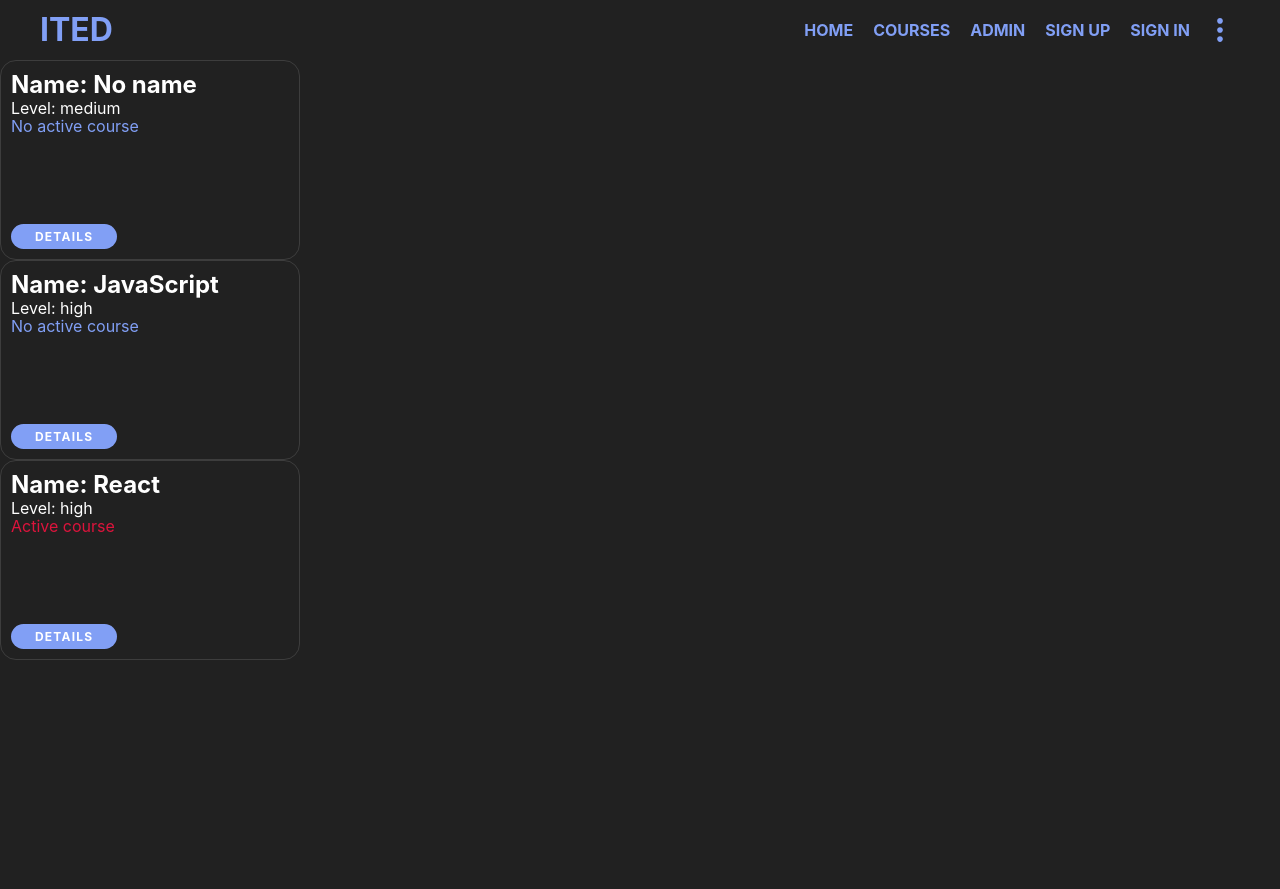
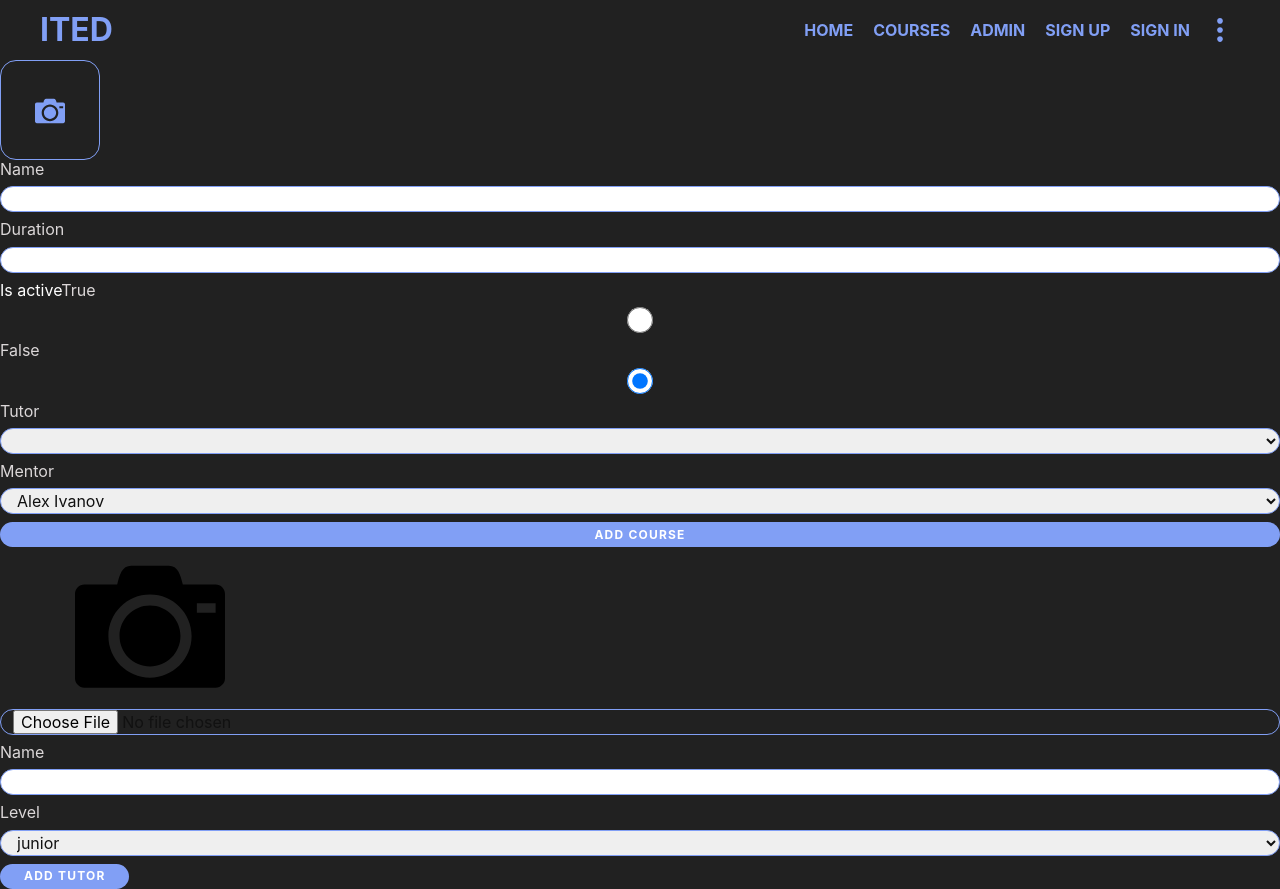
Before and after one commit to BootCampGoIT/React_44, a React (Create React App) app: page / in a window 1280 px wide. Before the commit the page ends 800 px from the top, so only its background shows below. Built offline with nearby package versions, Linux system fonts and the light colour scheme.

Commit message:
added lesson

```diff
--- a/src/Components/courses/Courses.js
+++ b/src/Components/courses/Courses.js
@@ -1,13 +1,12 @@
 import React from "react";
-import { data } from "../../data/data";
 import CoursesForm from "./coursesForm/CoursesForm";
 import CoursesList from "./coursesList/CoursesList";
 
-const Courses = () => {
+const Courses = ({ courses, tutors, addCourse, deleteCourse }) => {
   return (
     <>
-      <CoursesForm />
-      <CoursesList courses={data.courses} />
+      <CoursesForm addCourse={addCourse} tutors={tutors}/>
+      <CoursesList courses={courses} deleteCourse={deleteCourse} />
     </>
   );
 };
--- a/src/Components/courses/coursesForm/CoursesForm.js
+++ b/src/Components/courses/coursesForm/CoursesForm.js
@@ -1,7 +1,138 @@
-import React from "react";
+import React, { Component } from "react";
+import { CourseFormContainer } from "./CoursesFormStyled";
+import sprite from "../../../icons/courses/sprite.svg";
+import { toDataURL } from "../../../helpers/imgToBase64";
 
-const CoursesForm = () => {
-  return <></>;
+const mentors = ["Alex Ivanov", "Igor Petrov"];
+
+const initialState = {
+  avatar: "",
+  courseName: "",
+  duration: "",
+  isActive: false,
+  mentor: mentors[0],
 };
 
+class CoursesForm extends Component {
+  state = {
+    ...initialState,
+    tutor: this.props.tutors[0],
+  };
+
+  onHandleChange = (e) => {
+    const { type, value, name } = e.target;
+    if (type === "radio") {
+      this.setState((prev) => ({ [name]: !prev[name] }));
+      return;
+    }
+    if (type === "file") {
+      toDataURL(e.target).then((avatar) => this.setState({ [name]: avatar }));
+      return;
+    }
+    this.setState({ [name]: value });
+  };
+
+  onHandleSubmit = (e) => {
+    e.preventDefault();
+    this.props.addCourse(this.state);
+    this.setState({ ...initialState, tutor: this.props.tutors[0] });
+  };
+  render() {
+    return (
+      <CourseFormContainer onSubmit={this.onHandleSubmit}>
+        <label className='courseFormAvatarLabel'>
+          {this.state.avatar ? (
+            <img src={this.state.avatar} alt={this.state.courseName} />
+          ) : (
+            <svg className='courseFormAvatarIcon'>
+              <use href={sprite + "#icon-camera"} />
+            </svg>
+          )}
+          <input
+            id='dfghjk'
+            type='file'
+            onChange={this.onHandleChange}
+            name='avatar'
+            className='courseFormAvatarInput'
+          />
+        </label>
+
+        <label>
+          Name
+          <input
+            type='text'
+            onChange={this.onHandleChange}
+            value={this.state.courseName}
+            name='courseName'
+          />
+        </label>
+        <label>
+          Duration
+          <input
+            type='text'
+            onChange={this.onHandleChange}
+            value={this.state.duration}
+            name='duration'
+          />
+        </label>
+        <div>
+          Is active
+          <label>
+            True
+            <input
+              type='radio'
+              onChange={this.onHandleChange}
+              name='isActive'
+              checked={this.state.isActive}
+            />
+          </label>
+          <label>
+            False
+            <input
+              type='radio'
+              onChange={this.onHandleChange}
+              name='isActive'
+              checked={!this.state.isActive}
+            />
+          </label>
+          <label>
+            Tutor
+            <select
+              onChange={this.onHandleChange}
+              name='tutor'
+              value={this.state.tutor}>
+              {this.props.tutors.map((tutor) => (
+                <option key={tutor.id} value={tutor.name}>
+                  {tutor.name}
+                </option>
+              ))}
+            </select>
+          </label>
+          <label>
+            Mentor
+            <select
+              onChange={this.onHandleChange}
+              name='tutor'
+              value={this.state.mentor}>
+              {mentors.map((mentor) => (
+                <option key={mentor} value={mentor}>
+                  {mentor}
+                </option>
+              ))}
+            </select>
+          </label>
+        </div>
+        <button type='submit'>Add course</button>
+      </CourseFormContainer>
+    );
+  }
+}
+
 export default CoursesForm;
+
+// const obj = {
+//   "x": 10,
+// };
+
+// console.log(obj.x)
+// console.log(obj["x"])
--- /dev/null
+++ b/src/Components/courses/coursesForm/CoursesFormStyled.js
@@ -0,0 +1,32 @@
+import styled from "styled-components";
+
+export const CourseFormContainer = styled.form`
+  display: flex;
+  flex-direction: column;
+  .courseFormAvatarLabel {
+    width: 100px;
+    height: 100px;
+    border: 1px solid ${({ theme }) => theme.colors.main};
+    border-radius: 16px;
+    transition: all 300ms linear;
+    display: flex;
+    justify-content: center;
+    align-items: center;
+    overflow: hidden;
+    &:hover {
+      background-color: ${({ theme }) => theme.colors.active};
+      cursor: pointer;
+    }
+    &:hover .courseFormAvatarIcon {
+      fill: ${({ theme }) => theme.colors.primary};
+    }
+    .courseFormAvatarIcon {
+      width: 30px;
+      height: 30px;
+      fill: ${({ theme }) => theme.colors.main};
+    }
+  }
+  .courseFormAvatarInput {
+    display: none;
+  }
+`;
--- a/src/Components/courses/coursesList/CoursesList.js
+++ b/src/Components/courses/coursesList/CoursesList.js
@@ -2,17 +2,24 @@ import React from "react";
 import PropTypes from "prop-types";
 import CourseListItem from "./courseListItem/CourseListItem";
 
-const CoursesList = ({ courses }) => {
+const CoursesList = ({ courses, deleteCourse }) => {
   return (
     <ul className='flexList'>
-      {courses.map(({ name, level, id, isActive }) => (
-        <CourseListItem
-          key={id}
-          name={name}
-          level={level}
-          isActive={isActive}
-        />
-      ))}
+      {courses.map(
+        ({ avatar, courseName, id, isActive, duration, mentor, tutor }) => (
+          <CourseListItem
+            key={id}
+            avatar={avatar}
+            courseName={courseName}
+            isActive={isActive}
+            duration={duration}
+            mentor={mentor}
+            tutor={tutor}
+            deleteCourse={deleteCourse}
+            id={id}
+          />
+        )
+      )}
     </ul>
   );
 };
--- a/src/Components/courses/coursesList/courseListItem/CourseListItem.js
+++ b/src/Components/courses/coursesList/courseListItem/CourseListItem.js
@@ -2,16 +2,32 @@ import React from "react";
 import PropTypes from "prop-types";
 import { CourseListItemContainer } from "./CourseListItemStyled";
 
-const CourseListItem = ({ name, level, isActive }) => {
+const CourseListItem = ({
+  avatar,
+  courseName,
+  id,
+  isActive,
+  duration,
+  mentor,
+  tutor,
+  deleteCourse,
+}) => {
+  const deleteItem = () => deleteCourse(id);
   return (
     <CourseListItemContainer isActive={isActive}>
-      <h2>Name: {name || "No name"}</h2>
-      <p>Level: {level}</p>
+      <h2>{courseName || "No name"}</h2>
+      <img src={avatar} alt={courseName} />
+      <p>Mentor: {mentor}</p>
+      <p>Tutor: {tutor}</p>
+      <p>Duration: {duration}</p>
       <p className='courseListItemStatus'>
         {isActive ? "Active course" : "No active course"}
       </p>
       <div className='courseDetails'>
         <button type='button'> Details</button>
+        <button type='button' onClick={deleteItem}>
+          Delete
+        </button>
       </div>
     </CourseListItemContainer>
   );
--- a/src/Components/main/Main.js
+++ b/src/Components/main/Main.js
@@ -1,12 +1,42 @@
-import React from "react";
+import React, { Component } from "react";
 import Courses from "../courses/Courses";
+import Tutors from "../tutors/Tutors";
+import { v4 as uuidv4 } from "uuid";
 
-const Main = () => {
-  return (
-    <main>
-      <Courses />
-    </main>
-  );
-};
+class Main extends Component {
+  state = {
+    tutors: [],
+    courses: [],
+  };
+
+  addTutor = (tutor) => {
+    this.setState((prev) => ({
+      tutors: [...prev.tutors, { ...tutor, id: uuidv4() }],
+    }));
+  };
+  addCourse = (course) =>
+    this.setState((prev) => ({
+      courses: [...prev.courses, { ...course, id: uuidv4() }],
+    }));
+
+  deleteCourse = (id) =>
+    this.setState((prev) => ({
+      courses: prev.courses.filter((course) => course.id !== id),
+    }));
+
+  render() {
+    return (
+      <main>
+        <Courses
+          courses={this.state.courses}
+          tutors={this.state.tutors}
+          addCourse={this.addCourse}
+          deleteCourse={this.deleteCourse}
+        />
+        <Tutors addTutor={this.addTutor} />
+      </main>
+    );
+  }
+}
 
 export default Main;
--- /dev/null
+++ b/src/Components/tutors/TutorForm.js
@@ -0,0 +1,74 @@
+import React, { Component } from "react";
+import { toDataURL } from "../../helpers/imgToBase64";
+import sprite from "../../icons/courses/sprite.svg";
+
+const levels = ["junior", "middle", "senior"];
+
+const initialState = {
+  avatar: "",
+  name: "",
+  level: levels[0],
+};
+
+class TutorForm extends Component {
+  state = { ...initialState };
+  onHandleChange = (e) => {
+    const { name, value, type } = e.target;
+    if (type === "file") {
+      toDataURL(e.target).then((avatar) => this.setState({ [name]: avatar }));
+      return;
+    }
+    this.setState({ [name]: value });
+  };
+  onHandleSubmit = (e) => {
+    e.preventDefault();
+    this.props.addTutor(this.state);
+  };
+
+  render() {
+    return (
+      <form onSubmit={this.onHandleSubmit}>
+        <label className='tutorFormAvatarLabel'>
+          {this.state.avatar ? (
+            <img src={this.state.avatar} alt={this.state.name} />
+          ) : (
+            <svg className='tutorFormAvatarIcon'>
+              <use href={sprite + "#icon-camera"} />
+            </svg>
+          )}
+          <input
+            type='file'
+            onChange={this.onHandleChange}
+            name='avatar'
+            className='tutorFormAvatarInput'
+          />
+        </label>
+        <label>
+          Name
+          <input
+            type='text'
+            name='name'
+            value={this.state.name}
+            onChange={this.onHandleChange}
+          />
+        </label>
+        <label>
+          Level
+          <select
+            name='level'
+            value={this.state.level}
+            onChange={this.onHandleChange}>
+            {levels.map((level) => (
+              <option key={level} value={level}>
+                {level}
+              </option>
+            ))}
+          </select>
+        </label>
+        <button type='submit'>Add tutor</button>
+      </form>
+    );
+  }
+}
+
+export default TutorForm;
--- /dev/null
+++ b/src/Components/tutors/Tutors.js
@@ -0,0 +1,11 @@
+import React from "react";
+import TutorForm from "./TutorForm";
+const Tutors = ({ addTutor }) => {
+  return (
+    <>
+      <TutorForm addTutor={addTutor} />
+    </>
+  );
+};
+
+export default Tutors;
--- /dev/null
+++ b/src/helpers/imgToBase64.js
@@ -0,0 +1,7 @@
+export const toDataURL = (element) => {
+    return new Promise((resolve) => {
+      const reader = new FileReader(); //{}
+      reader.onloadend = () => resolve(reader.result);
+      reader.readAsDataURL(element.files[0]);
+    });
+  };
```
Also changed, not shown: src/icons/courses/sprite.svg.
